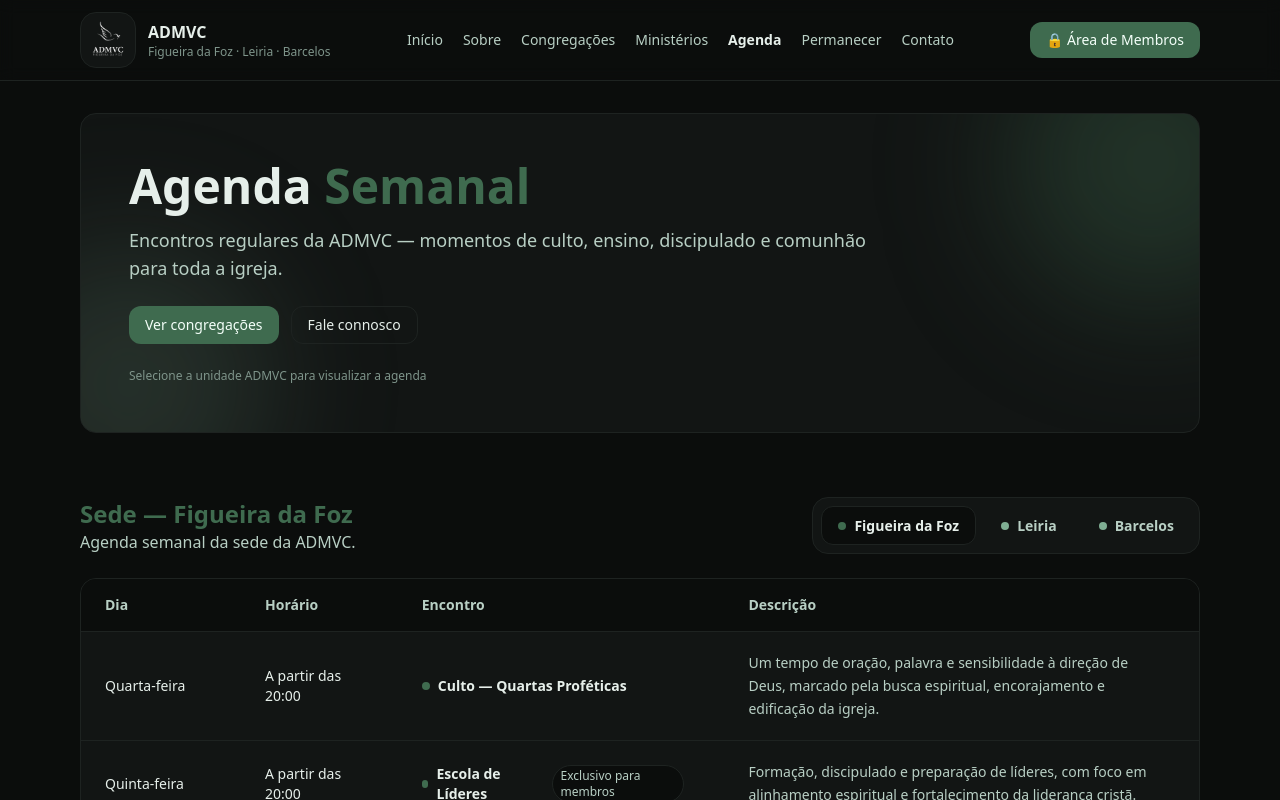
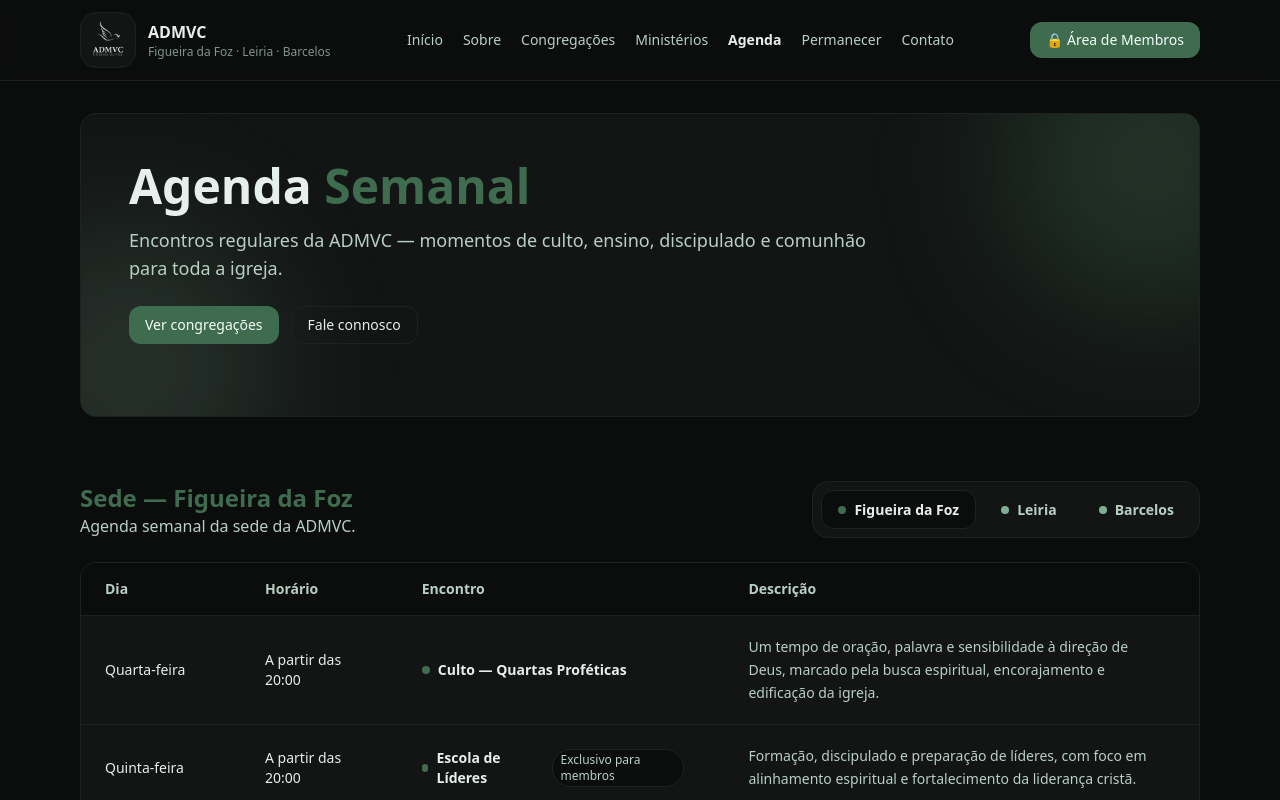
Before and after one commit to libertrendz/admvc-site, a Next.js app: page /agenda in a window 1280 px wide. Shown: the top 800 px of the page. Built offline with nearby package versions, Linux system fonts and the light colour scheme.

Commit message:
Update page.tsx

```diff
--- a/app/agenda/page.tsx
+++ b/app/agenda/page.tsx
@@ -1,4 +1,5 @@
 // app/agenda/page.tsx
+// Selecione a unidade ADMVC para visualizar a agenda
 import Link from "next/link";
 
 type Evento = {
@@ -107,7 +108,7 @@ export default function AgendaPage({
           </div>
 
           <div className="pt-2 text-xs text-muted2">
-            Selecione a unidade ADMVC para visualizar a agenda
+
           </div>
         </div>
       </section>
```
